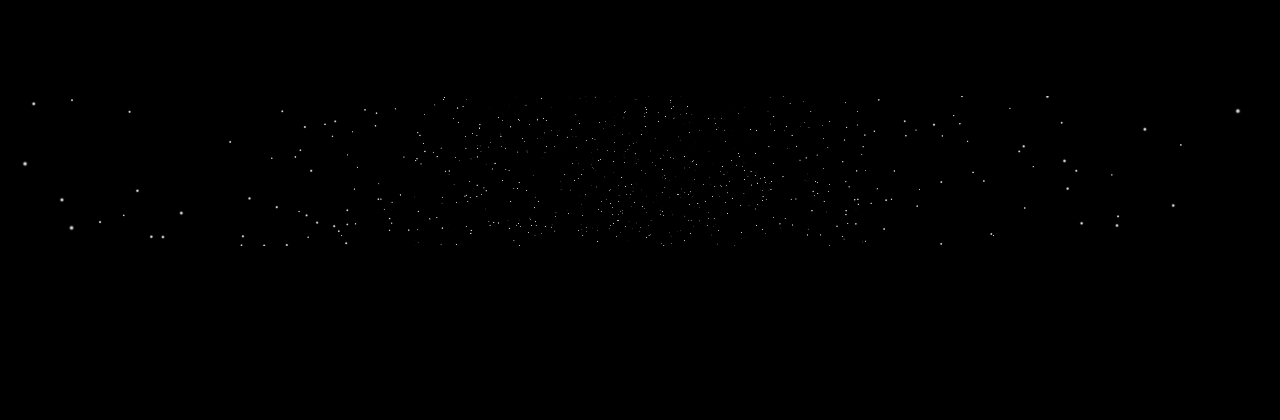
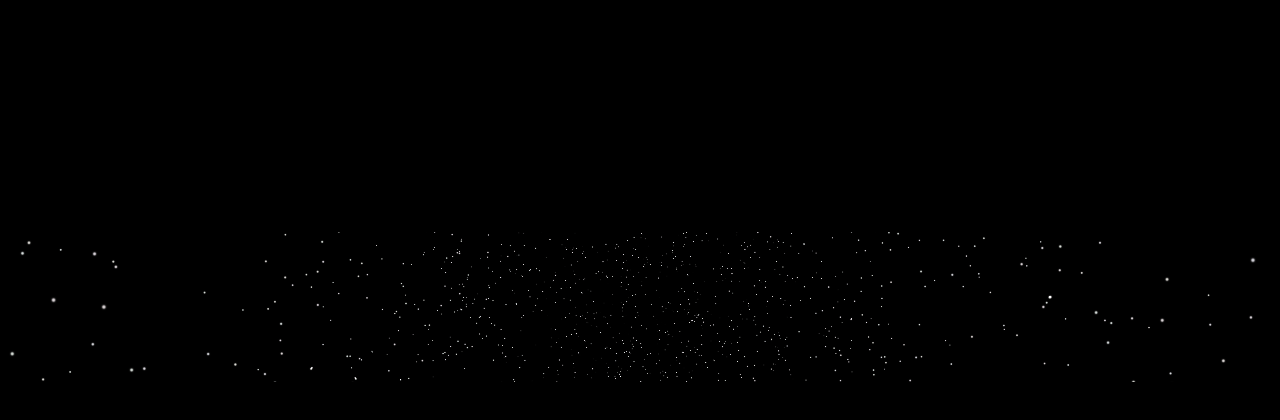
Before and after one commit to alkorgli-B/yaoyao, a Next.js app: page / in a window 1280 px wide. Shown: the top 420 px of the page. Built offline with nearby package versions, Linux system fonts and the light colour scheme.

Commit message:
Update page.js

```diff
--- a/app/page.js
+++ b/app/page.js
@@ -1,111 +1,168 @@
-import StoryOverlay from "@/components/StoryOverlay";
-import { GAME_CONFIG } from "@/components/GameConfig";
 "use client";
-import React, { useState, Suspense, useRef } from "react";
-import { Canvas, useFrame } from "@react-three/fiber";
-import { OrbitControls, PerspectiveCamera, Float, Text, MeshDistortMaterial, Stars } from "@react-three/drei";
+import React, { useState, useRef, Suspense, useEffect } from "react";
+import { Canvas, useFrame, useThree } from "@react-three/fiber";
+import {
+  OrbitControls, PerspectiveCamera, Stars, MeshDistortMaterial,
+  Float, ContactShadows, Environment, Text
+} from "@react-three/drei";
 import * as THREE from "three";
+import { Cat, Play, Terminal, Shield, Zap, Sparkles } from "lucide-react";
 
-// كائن القطة الثلاثي الأبعاد (Yaoyao)
-function Player({ targetPoint }) {
-  const mesh = useRef();
+// --- نظام القصة (Story Engine) ---
+const StoryOverlay = ({ score }) => {
+  const [msg, setMsg] = useState("INITIALIZING NEON PROTOCOL...");
 
-  useFrame((state) => {
-    if (targetPoint) {
-      // حركة سلسة جداً باتجاه اللمس (Lerp)
-      mesh.current.position.lerp(new THREE.Vector3(targetPoint.x, 0.5, targetPoint.z), 0.1);
+  useEffect(() => {
+    if (score === 0) setMsg("Yaoyao, find the 5 Power Crystals to return home.");
+    if (score === 1) setMsg("System stabilized. Energy levels rising...");
+    if (score === 3) setMsg("Warning: Digital storm approaching. Stay fast!");
+    if (score === 5) setMsg("PORTAL OPEN! Yaoyao is safe. Mission Accomplished.");
+  }, [score]);
+
+  return (
+    <div className="absolute bottom-10 left-1/2 -translate-x-1/2 z-50 w-[90%] max-w-lg">
+      <div className="bg-black/80 border-t-2 border-cyan-400 p-4 backdrop-blur-xl rounded-t-2xl shadow-[0_-10px_30px_rgba(6,182,212,0.2)]">
+        <div className="flex items-center gap-3 font-mono">
+          <Terminal size={16} className="text-cyan-400 animate-pulse" />
+          <p className="text-cyan-400 text-xs tracking-widest uppercase italic">Mission_Log:</p>
+        </div>
+        <p className="mt-2 text-white font-medium text-sm sm:text-base leading-snug animate-in fade-in slide-in-from-bottom-2">
+          {msg}
+        </p>
+      </div>
+    </div>
+  );
+};
+
+// --- اللاعب (Yaoyao - 3D Entity) ---
+function YaoyaoPlayer({ targetPoint }) {
+  const meshRef = useRef();
+  useFrame(() => {
+    if (targetPoint && meshRef.current) {
+      meshRef.current.position.lerp(new THREE.Vector3(targetPoint.x, 0.6, targetPoint.z), 0.15);
+      meshRef.current.rotation.y += 0.05;
     }
   });
 
   return (
-    <mesh ref={mesh} position={[0, 0.5, 0]}>
-      <sphereGeometry args={[0.5, 32, 32]} />
-      <MeshDistortMaterial color="#00ffcc" speed={2} distort={0.4} radius={1} />
-      <pointLight intensity={2} distance={5} color="#00ffcc" />
+    <mesh ref={meshRef} castShadow>
+      <sphereGeometry args={[0.6, 64, 64]} />
+      <MeshDistortMaterial
+        color="#00f3ff" speed={5} distort={0.4} radius={1}
+        emissive="#0066ff" emissiveIntensity={1}
+      />
+      <pointLight intensity={2} color="#00f3ff" />
     </mesh>
   );
 }
 
-// الكريستالات المطلوب جمعها
-function Crystal({ position }) {
+// --- الكريستالات (Collectibles) ---
+function Crystal({ position, onCollect }) {
+  const ref = useRef();
+  useFrame((state) => {
+    ref.current.rotation.y += 0.04;
+    ref.current.position.y = position[1] + Math.sin(state.clock.elapsedTime * 2) * 0.2;
+  });
+
   return (
-    <Float speed={5} rotationIntensity={2} floatIntensity={2}>
-      <mesh position={position}>
-        <octahedronGeometry args={[0.3, 0]} />
-        <meshStandardMaterial color="#ff00bb" emissive="#ff00bb" emissiveIntensity={2} />
-      </mesh>
-    </Float>
+    <mesh position={position} ref={ref} onClick={onCollect}>
+      <octahedronGeometry args={[0.4, 0]} />
+      <meshStandardMaterial color="#ff0077" emissive="#ff0077" emissiveIntensity={2} />
+    </mesh>
   );
 }
 
-export default function Yaoyao3D() {
-  const [gameStarted, setGameStarted] = useState(false);
-  const [targetPoint, setTargetPoint] = useState(new THREE.Vector3(0, 0, 0));
+// --- العالم والبيئة (The Digital Void) ---
+function World({ isPlaying, onCollect }) {
+  const [target, setTarget] = useState(new THREE.Vector3(0, 0, 0));
+  const { viewport } = useThree();
 
-  const handlePointerMove = (e) => {
-    if (gameStarted) {
-      // تحويل إحداثيات اللمس إلى عالم 3D
-      const x = (e.clientX / window.innerWidth) * 10 - 5;
-      const z = (e.clientY / window.innerHeight) * 10 - 5;
-      setTargetPoint(new THREE.Vector3(x, 0, z));
-    }
+  const moveHandler = (e) => {
+    if (!isPlaying) return;
+    const x = (e.clientX / window.innerWidth) * 2 - 1;
+    const y = -(e.clientY / window.innerHeight) * 2 + 1;
+    setTarget(new THREE.Vector3(x * viewport.width / 1.5, 0, -y * viewport.height / 1.5));
   };
 
+  useEffect(() => {
+    window.addEventListener('pointermove', moveHandler);
+    return () => window.removeEventListener('pointermove', moveHandler);
+  }, [isPlaying]);
+
   return (
-    <div className="w-full h-screen bg-black overflow-hidden touch-none" onPointerMove={handlePointerMove}>
-      {/* ملحوظة المبرمج */}
-      <div className="absolute top-2 right-4 z-50 text-white/30 text-[10px] font-mono">
-        Made by alkorgli
+    <>
+      <Stars radius={100} depth={50} count={7000} factor={4} saturation={1} fade speed={2} />
+      <ambientLight intensity={0.4} />
+      <spotLight position={[10, 15, 10]} angle={0.3} penumbra={1} castShadow />
+
+      {isPlaying && (
+        <Suspense fallback={null}>
+          <YaoyaoPlayer targetPoint={target} />
+          <Crystal position={[4, 0.6, -4]} onCollect={onCollect} />
+          <Crystal position={[-5, 0.6, 3]} onCollect={onCollect} />
+          <Crystal position={[0, 0.6, -7]} onCollect={onCollect} />
+          <gridHelper args={[40, 40, "#111", "#00f3ff"]} />
+          <ContactShadows opacity={0.5} scale={20} blur={2.4} />
+        </Suspense>
+      )}
+    </>
+  );
+}
+
+// --- الواجهة الكلية (Main UI) ---
+export default function YaoyaoGrandProject() {
+  const [gameState, setGameState] = useState('menu');
+  const [score, setScore] = useState(0);
+
+  return (
+    <div className="relative w-full h-screen bg-[#020208] text-white select-none overflow-hidden font-sans">
+      {/* Branded Watermark */}
+      <div className="absolute top-4 right-6 z-50 flex items-center gap-2 opacity-40">
+        <Zap size={12} className="text-cyan-400" />
+        <p className="font-mono text-[9px] tracking-[0.2em] uppercase">Made by alkorgli</p>
       </div>
 
-      {!gameStarted ? (
-        // القائمة الرئيسية
-        <div className="absolute inset-0 z-40 flex flex-col items-center justify-center bg-black/80 backdrop-blur-md">
-          <h1 className="text-6xl font-black text-transparent bg-clip-text bg-gradient-to-r from-cyan-400 to-fuchsia-500 mb-8 animate-pulse">
-            YAOYAO 3D
+      {gameState === 'menu' && (
+        <div className="absolute inset-0 z-40 flex flex-col items-center justify-center p-6 bg-gradient-to-b from-black/0 via-black/80 to-black">
+          <div className="relative mb-8">
+            <div className="absolute inset-0 bg-cyan-500 blur-3xl opacity-20 animate-pulse" />
+            <Cat size={100} className="text-cyan-400 relative z-10" />
+          </div>
+          <h1 className="text-8xl font-black tracking-tighter mb-2 bg-clip-text text-transparent bg-gradient-to-r from-white via-cyan-400 to-fuchsia-500">
+            YAOYAO
           </h1>
+          <p className="text-cyan-500 font-mono tracking-[0.5em] mb-12 text-xs uppercase">Neon Survival Protocol</p>
+
           <button
-            onClick={() => setGameStarted(true)}
-            className="px-10 py-4 bg-transparent border-2 border-cyan-400 text-cyan-400 hover:bg-cyan-400 hover:text-black transition-all duration-300 font-bold tracking-widest text-xl rounded-full uppercase"
+            onClick={() => setGameState('playing')}
+            className="group relative px-16 py-5 bg-white text-black font-black text-xl rounded-full transition-transform hover:scale-110 active:scale-95 shadow-[0_0_40px_rgba(255,255,255,0.3)]"
           >
-            Start Mission
+            <div className="flex items-center gap-3">
+              <Play fill="black" /> START MISSION
+            </div>
           </button>
-          <p className="mt-6 text-white/50 text-sm italic">Guide the cat through the digital void</p>
-        </div>
-      ) : (
-        // واجهة اللعبة أثناء اللعب
-        <div className="absolute top-10 left-10 z-40 text-cyan-400 font-mono text-xl pointer-events-none">
-          MISSION: COLLECT ENERGY
         </div>
       )}
 
-      {/* محرك الـ 3D */}
-      <Canvas shadows>
-        <PerspectiveCamera makeDefault position={[0, 10, 10]} fov={50} />
-        <Stars radius={100} depth={50} count={5000} factor={4} saturation={0} fade speed={1} />
-        <ambientLight intensity={0.2} />
-        <pointLight position={[10, 10, 10]} intensity={1.5} />
+      {gameState === 'playing' && (
+        <>
+          <div className="absolute top-10 left-10 z-40 space-y-4">
+            <div className="bg-black/60 border-l-4 border-fuchsia-500 p-4 backdrop-blur-md">
+              <p className="text-[10px] text-fuchsia-500 font-bold uppercase tracking-widest">Energy Gained</p>
+              <p className="text-4xl font-black italic">{score * 20}%</p>
+            </div>
+          </div>
+          <StoryOverlay score={score} />
+        </>
+      )}
 
-        <Suspense fallback={null}>
-          {gameStarted && (
-            <>
-              <Player targetPoint={targetPoint} />
-              <Crystal position={[3, 0.5, -2]} />
-              <Crystal position={[-4, 0.5, 3]} />
-              <Crystal position={[0, 0.5, -5]} />
-
-              {/* الأرضية النيون */}
-              <gridHelper args={[20, 20, "#222", "#00ffcc"]} />
-              <mesh rotation={[-Math.PI / 2, 0, 0]} receiveShadow>
-                <planeGeometry args={[20, 20]} />
-                <meshStandardMaterial color="#050505" />
-              </mesh>
-            </>
-          )}
-        </Suspense>
-
-        <OrbitControls enableZoom={false} maxPolarAngle={Math.PI / 2.5} />
-      </Canvas>
+      <div className="w-full h-full">
+        <Canvas shadows>
+          <PerspectiveCamera makeDefault position={[0, 12, 15]} fov={45} />
+          <World isPlaying={gameState === 'playing'} onCollect={() => setScore(s => Math.min(s + 1, 5))} />
+          <OrbitControls enableZoom={false} maxPolarAngle={Math.PI / 2.2} />
+        </Canvas>
+      </div>
     </div>
   );
 }
```
